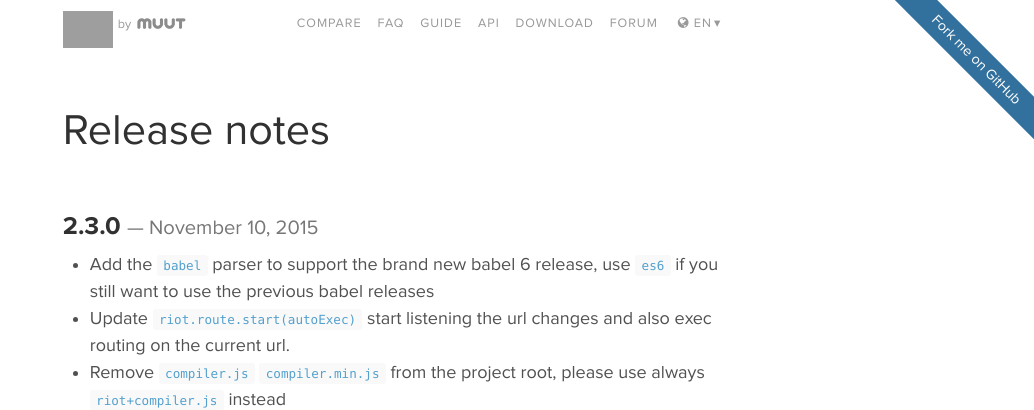
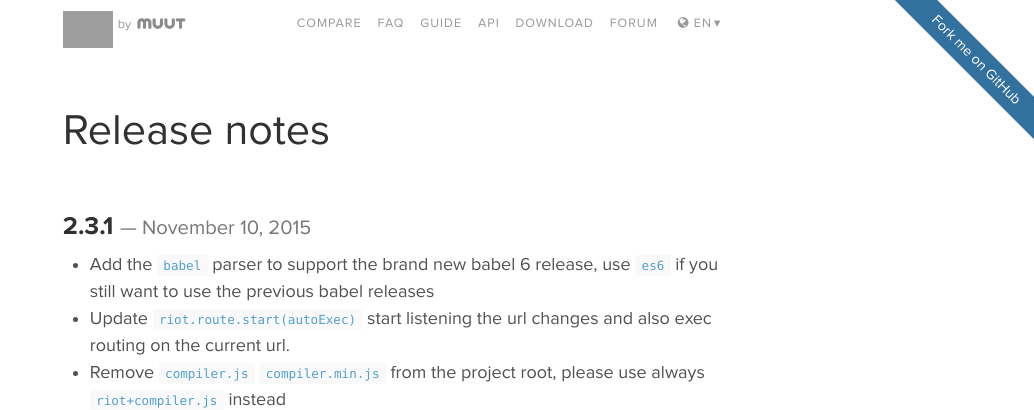
Before and after one commit to riot/riot.github.io, a Jekyll site: the page built from release-notes.md, in a window 1280 px wide and 900 px high. Shown: the top 410 px of the window, without its empty margins (246-1280 px from the left). Built offline with Jekyll 4.4.1, drawn with Linux system fonts in a browser that asks for light colours; nearby versions of some CDN libraries; Markdown is read by kramdown in place of the engine named in the settings; grey boxes are pictures that could not be loaded.

Commit message:
updated: release number and library size

```diff
--- a/_config.yml
+++ b/_config.yml
@@ -45,7 +45,7 @@ repo:                https://github.com/riot/riot
 
 # Vars needed for the compare.md page
 
-size_min:            18.3
+size_min:            18
 riot_route_size_min: 2.93
 
 polymer:
--- a/release-notes.md
+++ b/release-notes.md
@@ -6,7 +6,7 @@ id: release-notes
 
 # {{ page.title }}
 
-## 2.3.0 *November 10, 2015*
+## 2.3.1 *November 10, 2015*
 
 - Add the `babel` parser to support the brand new babel 6 release, use `es6` if you still want to use the previous babel releases
 - Update `riot.route.start(autoExec)` start listening the url changes and also exec routing on the current url.
```
